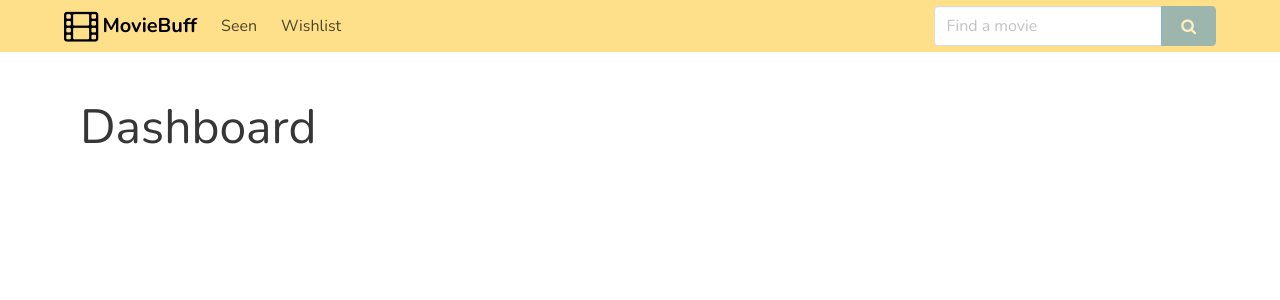
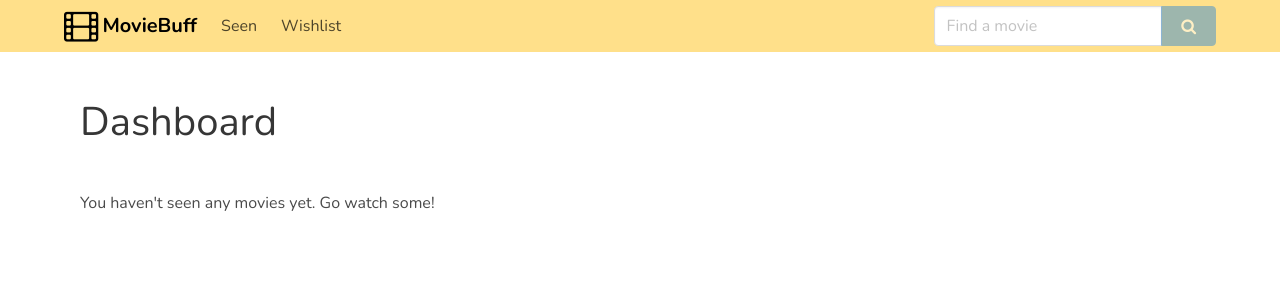
Before and after one commit to breadthe/moviebuff, a Vue app: page /search in a window 1280 px wide. Shown: the top 300 px of the page. Built offline with nearby package versions, Linux system fonts and the light colour scheme; no server answers; the HTML template or start-up script is replaced by a standard one; what vue-js-toggle-button would draw is missing.

Commit message:
Incredibly basic stats on the Dashboard

```diff
--- a/src/components/DashboardPage.vue
+++ b/src/components/DashboardPage.vue
@@ -1,18 +1,28 @@
 <template>
   <div>
     <section class="section">
-      <h1 class="title is-1">Dashboard</h1>
+      <h1 class="title is-2">Dashboard</h1>
+      <br>
+      <p class="subtitle is-6" v-if="seenlist.length"><strong>{{seenlist.length}}</strong> movies seen</p>
+      <p class="subtitle is-6" v-else>You haven't seen any movies yet. Go watch some!</p>
+      <p class="subtitle is-6" v-if="wishlist.length"><strong>{{wishlist.length}}</strong> movies on your wishlist</p>
     </section>
   </div>
 </template>
 
 <script>
+import store from '@/store'
+import { mapState } from 'vuex'
+
 export default {
   name: 'Dashboard',
   data () {
     return {
       msg: 'Dashboard'
     }
+  },
+  computed: {
+    ...mapState(['seenlist', 'wishlist'])
   }
 }
 </script>
```
